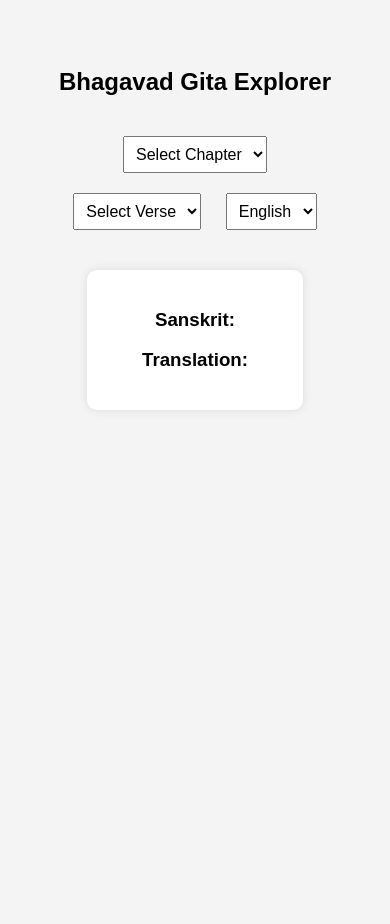
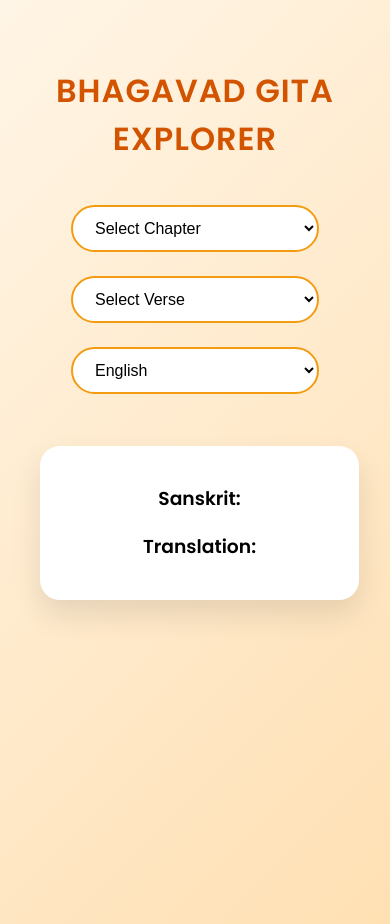
Before and after one commit to sangamnerqc/Geeta, a plain HTML site: page index.html in a window 390 px wide. Before the commit the page ends 844 px from the top, so only its background shows below. Drawn offline with Linux system fonts and the light colour scheme; no server answers.

Commit message:
Revamp styles with new font and layout adjustments

```diff
--- a/style.css
+++ b/style.css
@@ -1,27 +1,99 @@
+/* Import Elegant Google Font */
+@import url('https://fonts.googleapis.com/css2?family=Poppins:wght@300;400;500;600&display=swap');
+
 body {
-    font-family: Arial;
+    margin: 0;
+    font-family: 'Poppins', sans-serif;
     text-align: center;
     padding: 40px;
-    background-color: #f4f4f4;
+    background: linear-gradient(135deg, #fff5e6, #ffe0b3);
+    min-height: 100vh;
 }
 
+/* Heading Style */
 h2 {
     margin-bottom: 30px;
+    font-size: 32px;
+    font-weight: 600;
+    color: #d35400;
+    letter-spacing: 1px;
+    text-transform: uppercase;
 }
 
+/* Dropdown Styling */
 select {
-    padding: 8px;
-    margin: 10px;
+    padding: 12px 18px;
+    margin: 12px;
     font-size: 16px;
+    border-radius: 30px;
+    border: 2px solid #f39c12;
+    background-color: white;
+    cursor: pointer;
+    transition: all 0.3s ease;
+    outline: none;
 }
 
+select:hover {
+    background-color: #fff0db;
+    transform: scale(1.05);
+}
+
+select:focus {
+    border-color: #e67e22;
+    box-shadow: 0px 0px 8px rgba(243, 156, 18, 0.6);
+}
+
+/* Output Card Style */
 #output {
-    margin-top: 30px;
-    padding: 20px;
+    margin-top: 40px;
+    padding: 30px;
     background: white;
-    width: 60%;
+    width: 65%;
     margin-left: auto;
     margin-right: auto;
-    border-radius: 10px;
-    box-shadow: 0px 0px 10px rgba(0,0,0,0.1);
+    border-radius: 20px;
+    box-shadow: 0px 15px 30px rgba(0,0,0,0.1);
+    transition: transform 0.3s ease, box-shadow 0.3s ease;
 }
+
+#output:hover {
+    transform: translateY(-8px);
+    box-shadow: 0px 20px 40px rgba(0,0,0,0.15);
+}
+
+/* Verse Text Styling */
+#output p {
+    font-size: 18px;
+    line-height: 1.8;
+    color: #444;
+}
+
+/* Button Style (Optional if you add buttons later) */
+button {
+    background: linear-gradient(45deg, #f39c12, #e67e22);
+    border: none;
+    padding: 12px 25px;
+    font-size: 16px;
+    border-radius: 30px;
+    color: white;
+    cursor: pointer;
+    transition: all 0.3s ease;
+    margin-top: 20px;
+}
+
+button:hover {
+    background: linear-gradient(45deg, #e67e22, #d35400);
+    transform: scale(1.05);
+}
+
+/* Responsive Design */
+@media (max-width: 768px) {
+    #output {
+        width: 90%;
+        padding: 20px;
+    }
+
+    select {
+        width: 80%;
+    }
+}
```
